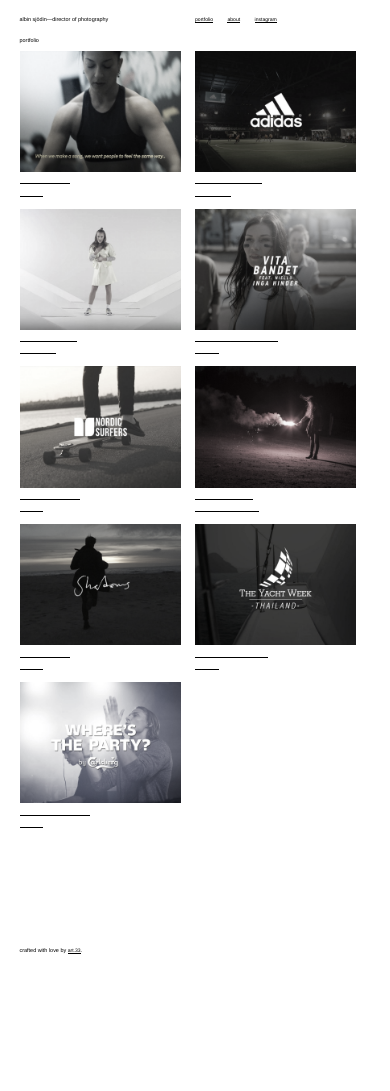
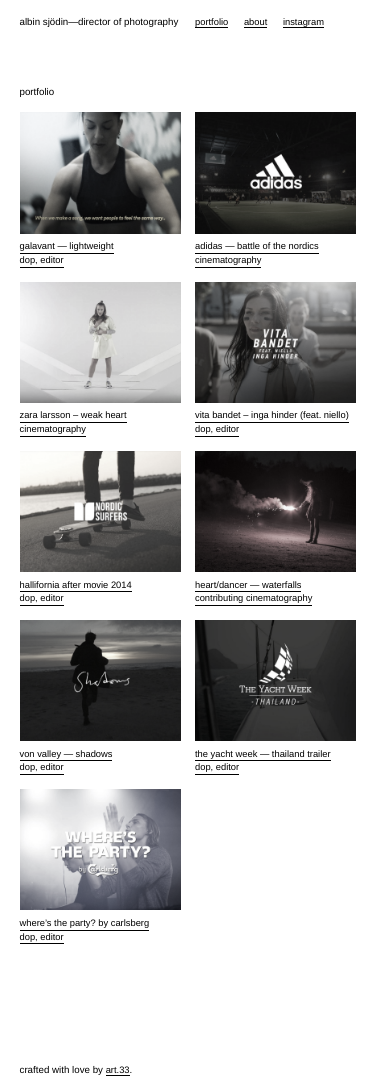
Before and after one commit to manspeterson/albin-site, a Jekyll site: the page built from index.html, in a window 390 px wide. Built offline with Jekyll 4.4.1, drawn with Linux system fonts in a browser that asks for light colours; some web fonts are replaced; before the commit the page ends 961 px from its top, so only the background shows below that.

Commit message:
fixed iphone version

```diff
--- a/css/main.scss
+++ b/css/main.scss
@@ -12,8 +12,9 @@
 $break-desk: 1130px;
 $break-huge: 1440px;
 $break-ipad: 768px;
+$break-iphone: 414px;
 
-body {
+body, footer p {
 	font-family: 'Univers LT W01_55 Roman1475956', Helvetica, Arial, sans-serif;
 	font-size: 13px;
 
@@ -21,6 +22,7 @@
 		font-size: 1.15vw;
 	}
 	@media screen and (max-width: $break-ipad) { font-size: 1.4vw; }
+	@media screen and (max-width: $break-iphone) { font-size: 2.5vw; }
 	@media screen and (min-width: $break-huge) {
 		font-size: 0.9vw;
 	}
@@ -42,6 +44,7 @@
 			font-size: 1.08vw;
 		}
 		@media screen and (max-width: $break-ipad) { font-size: 1.3vw; }
+		@media screen and (max-width: $break-iphone) { font-size: 2.4vw; }
 		@media screen and (min-width: $break-huge) {
 			font-size: 0.85vw;
 		}
@@ -55,6 +58,7 @@
 			font-size: 1.15vw;
 		}
 		@media screen and (max-width: $break-ipad) { font-size: 1.4vw; }
+		@media screen and (max-width: $break-iphone) { font-size: 2.5vw; }
 		@media screen and (min-width: $break-huge) {
 			font-size: 0.9vw;
 		}
@@ -102,7 +106,8 @@
 		@media screen and (max-width: $break-desk) {
 			font-size: 1.08vw;
 		}
-		@media screen and (max-width: $break-ipad) { font-size: 1.3vw; }
+		@media screen and (max-width: $break-ipad) { font-size: 1.3vw; margin-bottom: 0; color: black; }
+		@media screen and (max-width: $break-iphone) { font-size: 2.4vw; }
 		@media screen and (min-width: $break-huge) {
 			font-size: 0.85vw;
 		}
@@ -173,6 +178,7 @@
 
 .post-list .c33 {
 	padding-bottom: 2%;
+	@media screen and (max-width: $break-ipad) {padding-bottom:4%;}
 }
 .c33o {
 	padding-left: 33.333%;
@@ -189,14 +195,14 @@
 	@media screen and (max-width: $break-ipad) {width: 50%;}
 	box-sizing: border-box;
 	padding-right: 4%;
-	padding-bottom: 2%;
+	padding-bottom: 4%;
 }
 
 .c100 {
 	width: 100%;
 	box-sizing: border-box;
 
-	padding-bottom: 2%;
+	padding-bottom: 4%;
 }
 
 .instafeed img {
@@ -236,6 +242,7 @@
 
 @media screen and (max-width: $break-ipad) {
 	.page-heading, .post-title {
-		padding-bottom: 2%;
+		padding-bottom: 4%;
+		padding-top: 20%;
 	}
 }
```
